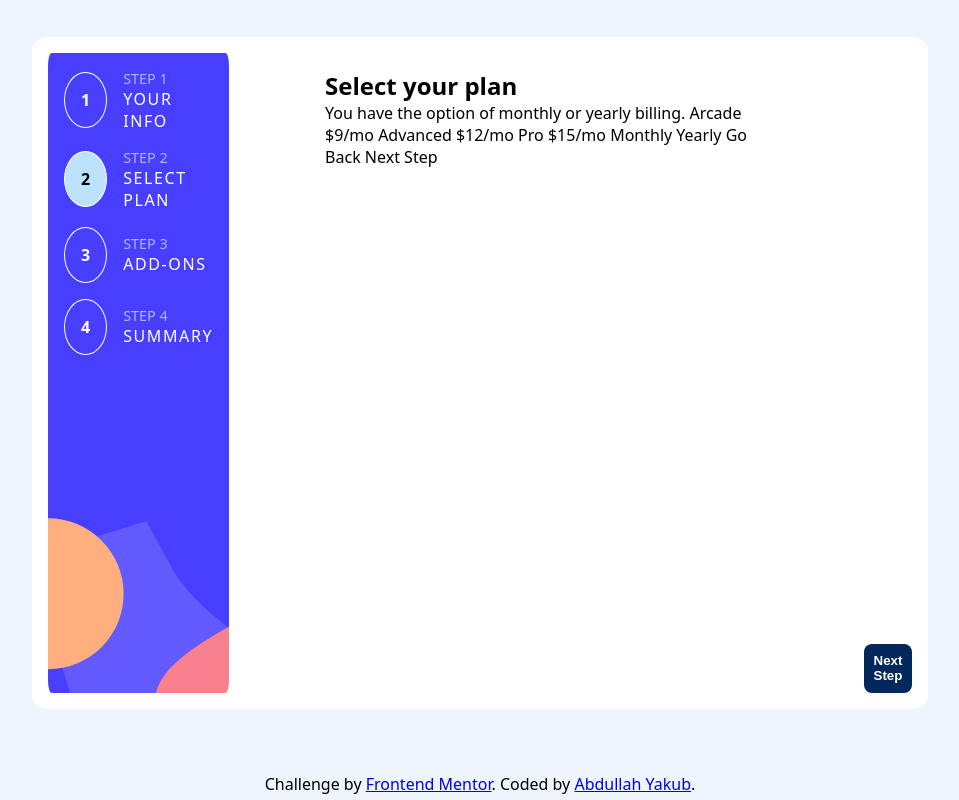
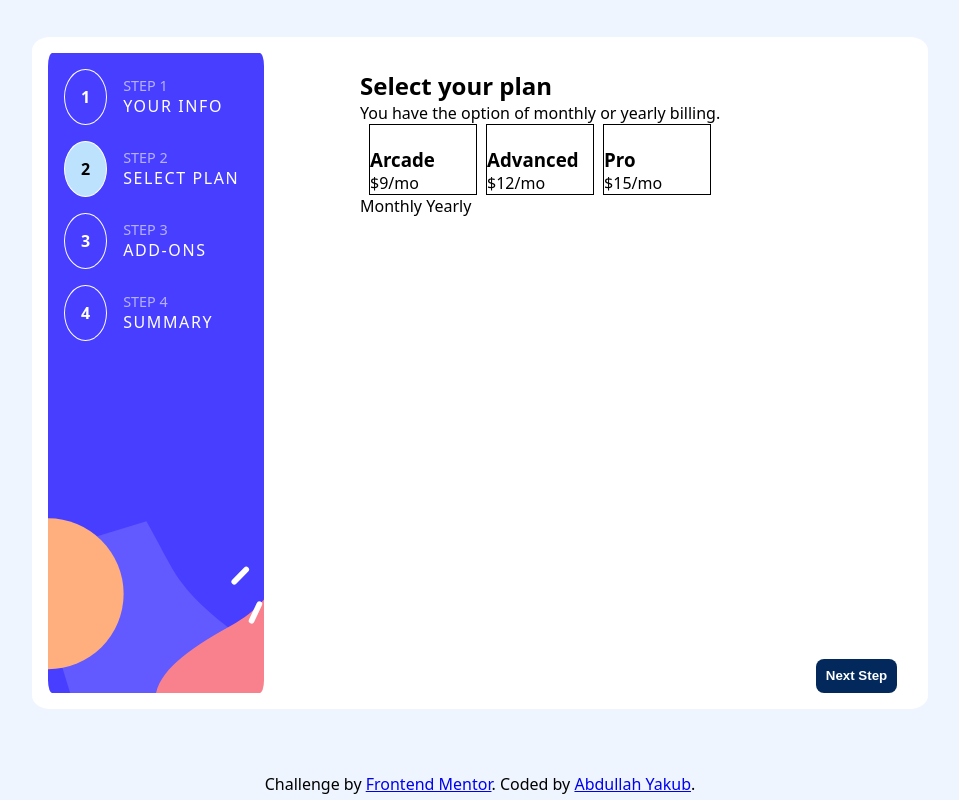
Before and after one commit to developerabz/multi-step-form, a website: page index.html in a window 1280 px wide. Both pictures are taken after a click on the button "Next Step". Shown: the whole page, without its empty margins (160-1119 px from the left). Drawn offline with Linux system fonts and the light colour scheme.

Commit message:
add structure to second step and convert options to cards

```diff
--- a/index.html
+++ b/index.html
@@ -76,18 +76,29 @@
 
     <section class="step-2">
       <h2>Select your plan</h2>
+      <p>You have the option of monthly or yearly billing.</p>
+      <div class="container">
+        <div class="card">
+          <img src="" alt="">
+          <h3>Arcade</h3>
+          <p>$9/mo</p>
+        </div>
+        <div class="card">
+          <img src="" alt="">
+          <h3>Advanced</h3>
+          <p>$12/mo</p>
+        </div>
+        <div class="card">
+          <img src="" alt="">
+          <h3>Pro</h3>
+          <p>$15/mo</p>
+        </div>
+      </div>
+      <p>Monthly <span></span>Yearly</p>
 
-    You have the option of monthly or yearly billing.
-    Arcade
-    $9/mo
-    Advanced
-    $12/mo
-    Pro
-    $15/mo
-    Monthly
-    Yearly
+<!--
     Go Back
-    Next Step
+    Next Step -->
     </section>
     <!-- Step 2 end -->
     <!-- Step 3 start -->
--- a/style.css
+++ b/style.css
@@ -129,6 +129,19 @@ form > div {
 
 }
 
+.container {
+    display: flex;
+    justify-content: space-evenly;
+}
+
+.card {
+    width: 30%;
+    --width: 20%;
+    height: var(--width);
+    border: 1px solid black;
+
+}
+
 footer {
     margin-top: auto;
 }
```
